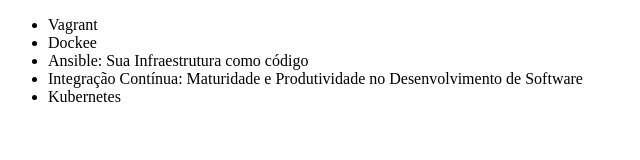
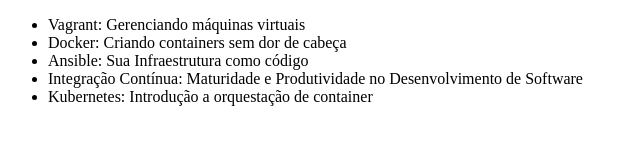
Before and after one commit to vieiracamargo/git, a plain HTML site: page index.html in a window 1280 px wide. Shown: the whole page, without its empty margins (0-640 px from the left). Drawn offline with Linux system fonts and the light colour scheme.

Commit message:
alterando o titulo dos cursos  de Vagrant, Docker e Kubernetes

```diff
--- a/index.html
+++ b/index.html
@@ -6,11 +6,11 @@
 </head>
 <body>
     <ul>
-        <li>Vagrant</li>
-        <li>Dockee</li>
+        <li>Vagrant: Gerenciando máquinas virtuais</li>
+        <li>Docker: Criando containers sem dor de cabeça</li>
         <li>Ansible: Sua Infraestrutura como código</li>
         <li>Integração Contínua: Maturidade e Produtividade no Desenvolvimento de Software</li>
-        <li>Kubernetes</li>
+        <li>Kubernetes: Introdução a orquestação de container</li>
     </ul>
 </body>
 </html>
```
